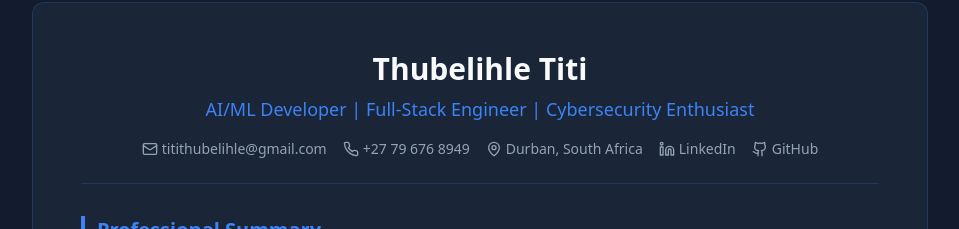
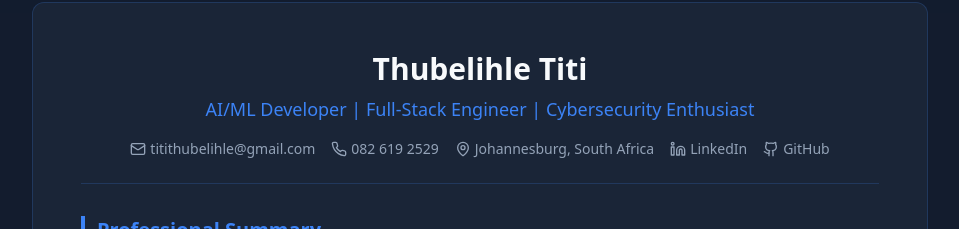
Before and after one commit to Thubellihle/ml-portfolio-launchpad, a React (Vite) app: page / in a window 1280 px wide. Shown: the part 3544-3773 px from the top of the page, without its empty margins (160-1119 px from the left). Built offline with nearby package versions, Linux system fonts and the light colour scheme; the HTML template or start-up script is replaced by a standard one.

Commit message:
Fix: Update resume contact information

```diff
--- a/src/components/Resume.tsx
+++ b/src/components/Resume.tsx
@@ -31,13 +31,13 @@ const Resume = () => {
                 <Mail className="h-4 w-4" />
                 titithubelihle@gmail.com
               </a>
-              <a href="tel:+27796768949" className="flex items-center gap-1 hover:text-primary transition-colors">
+              <a href="tel:0826192529" className="flex items-center gap-1 hover:text-primary transition-colors">
                 <Phone className="h-4 w-4" />
-                +27 79 676 8949
+                082 619 2529
               </a>
               <span className="flex items-center gap-1">
                 <MapPin className="h-4 w-4" />
-                Durban, South Africa
+                Johannesburg, South Africa
               </span>
               <a href="https://linkedin.com/in/thubelihle-titi" target="_blank" rel="noopener noreferrer" className="flex items-center gap-1 hover:text-primary transition-colors">
                 <Linkedin className="h-4 w-4" />
```
